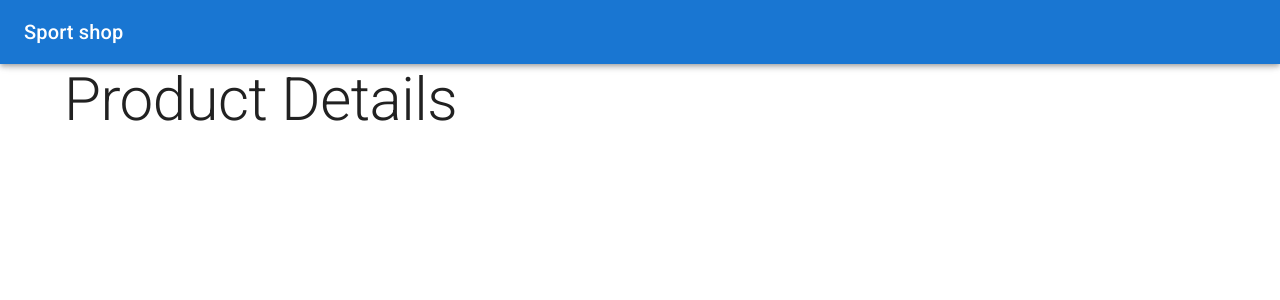
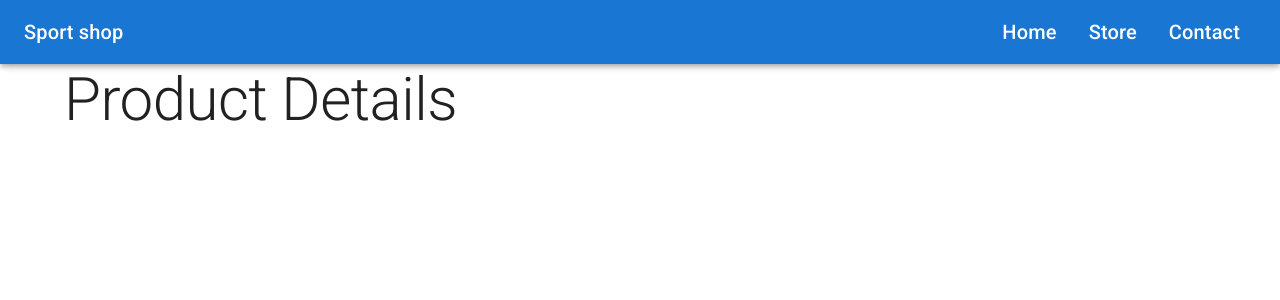
Before and after one commit to mbie95/SportShop, a React (Vite) app in the folder sportshopclient/: page /store/1 in a window 1280 px wide. Shown: the top 300 px of the page. Built offline with nearby package versions, Linux system fonts and the light colour scheme.

Commit message:
Create NavLinks

```diff
--- a/sportshopclient/src/app/layout/Header.tsx
+++ b/sportshopclient/src/app/layout/Header.tsx
@@ -1,12 +1,44 @@
-import { AppBar, Toolbar, Typography } from "@mui/material";
+import { AppBar, Box, List, ListItem, Toolbar, Typography } from "@mui/material";
+import { NavLink } from "react-router-dom";
+
+const navLinks = [
+    {title: 'Home', path: '/'},
+    {title: 'Store', path: '/store'},
+    {title: 'Contact', path: '/contact'}
+]
+
+const navStyles = {
+    color: "inherit",
+    typography: "h6",
+    textDecoration: "none",
+    "&:hover": {
+        color: "secondary.main"
+    },
+    "&:active": {
+        color: "text.secondary"
+    }
+};
 
 export default function Header() {
     return (
-        <AppBar position="fixed" sx={{mb:4}}>
-            <Toolbar>
-                <Typography variant="h6">
-                    Sport shop
-                </Typography>
+        <AppBar position="fixed" sx={{ zIndex: (theme) => theme.zIndex.drawer + 1 }}>
+            <Toolbar sx={{
+                display: "flex",
+                justifyContent: "space-between",
+                alignItems: "center"
+            }}>
+                <Box sx={{display: "flex", alignItems: "center"}}>
+                    <Typography variant="h6">
+                        Sport shop
+                    </Typography>
+                </Box>
+                <List sx={{display:'flex'}}>
+                    {navLinks.map(({title, path}) => (
+                        <ListItem component={NavLink} to={path} key={path} sx={navStyles}>
+                            {title}
+                        </ListItem>
+                    ))}
+                </List>
             </Toolbar>
         </AppBar>
     )
```
